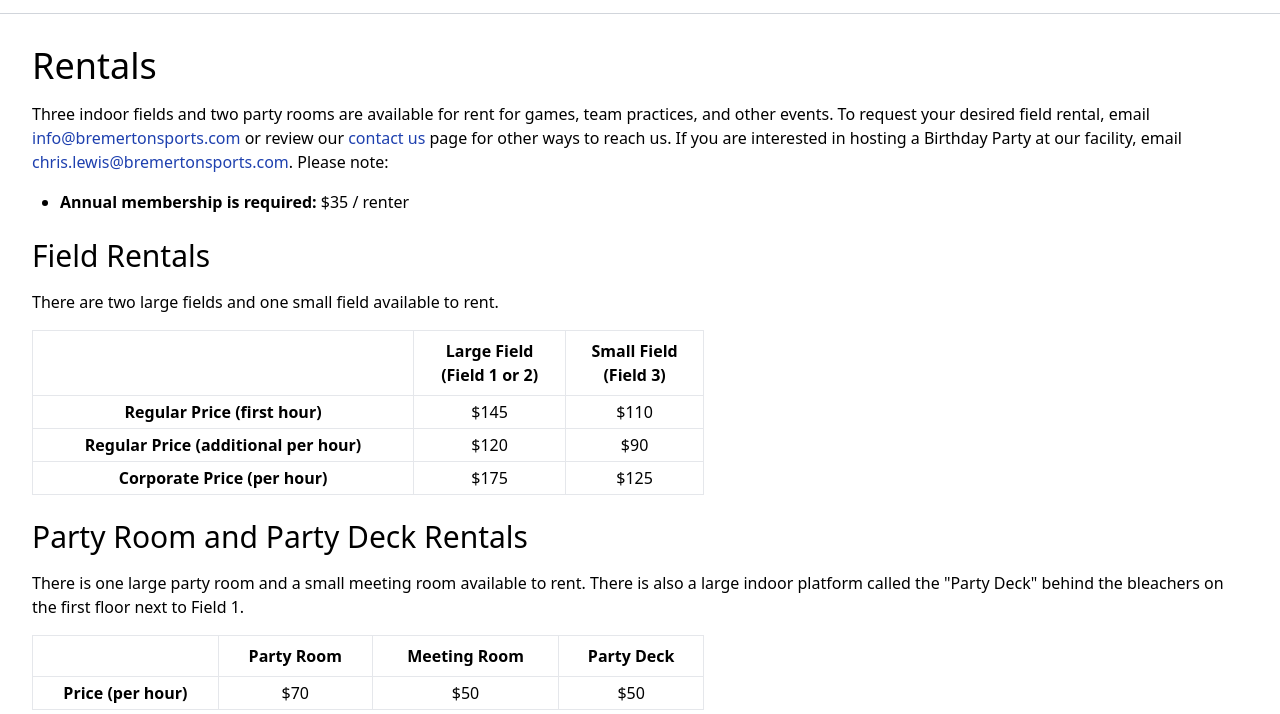
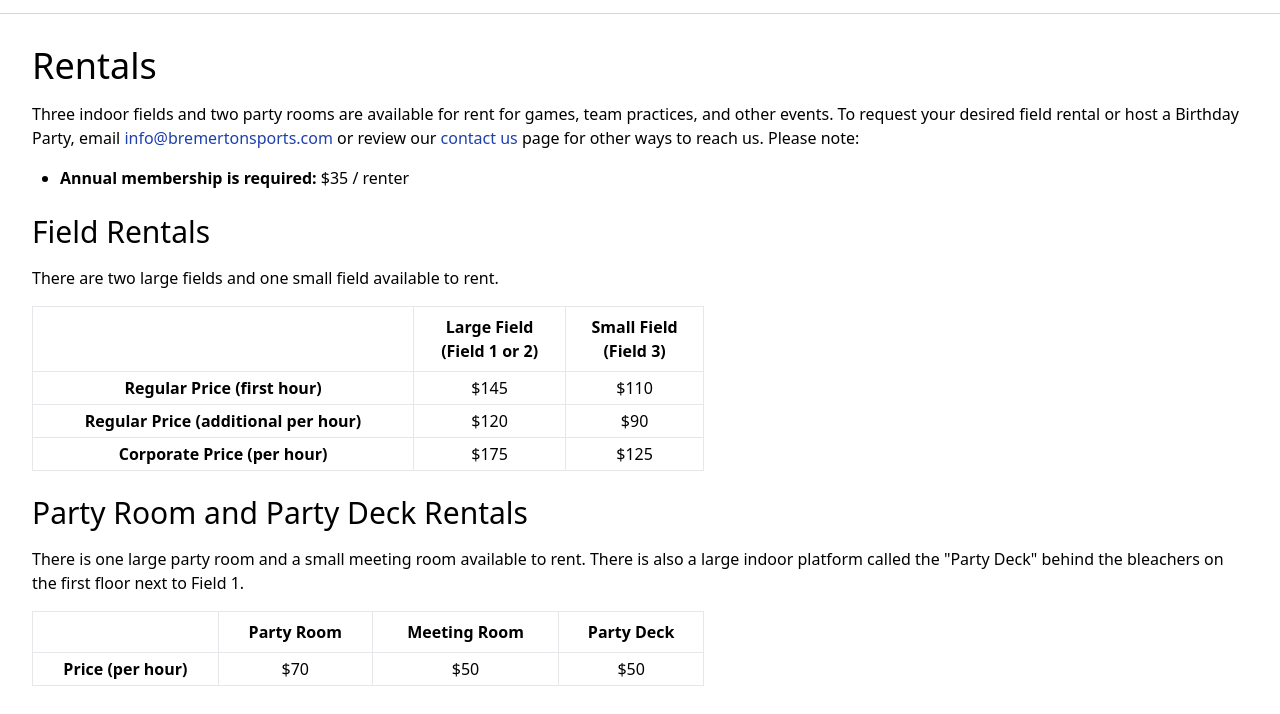
Before and after one commit to decoy31/bremertonsports, a website: page rentals.html in a window 1280 px wide. Shown: the part 83-797 px from the top of the page. Drawn offline with nearby package versions, Linux system fonts and the light colour scheme; files that its build step writes are made by us from their sources; a web font is replaced by a local one.

Commit message:
Remove Chris from rentals.html

```diff
--- a/rentals.html
+++ b/rentals.html
@@ -51,12 +51,9 @@
     <div class="container mt-8">
       <h2 class="text-3xl sm:text-4xl">Rentals</h2>
       <p class="mt-4">Three indoor fields and two party rooms are available for rent for games, team practices, and
-        other events. To request your desired field rental, email
+        other events. To request your desired field rental or host a Birthday Party, email
         <a href="mailto:info@bremertonsports.com">info@bremertonsports.com</a> or review our
-        <a href="/contact-us">contact us</a> page for other ways to reach us. If you are interested in hosting a
-        Birthday Party at our facility, email
-        <a href="mailto:chris.lewis@bremertonsports.com?subject=Birthday%20Party%20Rental%20at%20Bremerton%20Sports%20Center">chris.lewis@bremertonsports.com</a>.
-        Please note:</p>
+        <a href="/contact-us">contact us</a> page for other ways to reach us. Please note:</p>
       <ul class="mt-4">
         <li><strong>Annual membership is required:</strong> $35 / renter</li>
       </ul>
```
